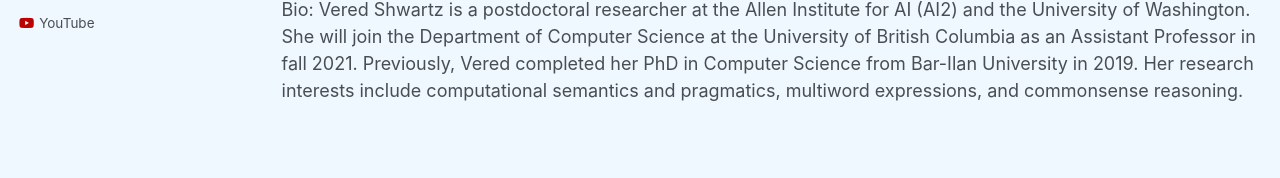
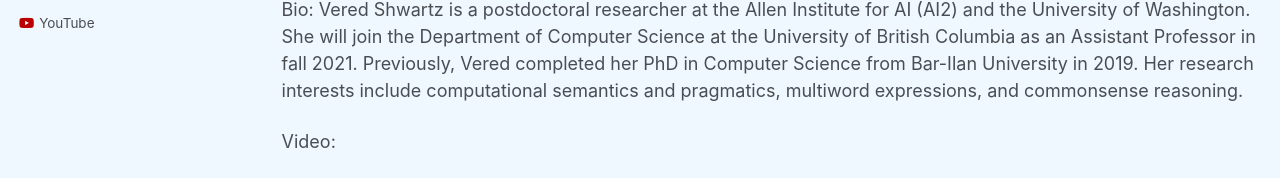
Before and after one commit to WING-NUS/nlp-seminar, a Jekyll site: the page built from _pages/speaker-vered.md, in a window 1280 px wide and 1400 px high. Shown: the part 562-740 px from the top of the window. Built offline with Jekyll 4.4.1, drawn with Linux system fonts in a browser that asks for light colours; grey boxes are pictures that could not be loaded.

Commit message:
update vered

```diff
--- a/_pages/speaker-vered.md
+++ b/_pages/speaker-vered.md
@@ -12,3 +12,13 @@ Title: Commonsense Knowledge and Reasoning in Natural Language
 Abstract: Natural language understanding models are trained on a sample of the real-world situations they may encounter. Commonsense and world knowledge, language, and reasoning skills can help them address unknown situations sensibly. In this talk I will discuss two lines of work, addressing knowledge and reasoning respectively. I will first present a method for discovering relevant knowledge which is unstated but may be required for solving a particular problem, through a process of asking information seeking questions. I will then discuss nonmonotonic reasoning in natural language, a core human reasoning ability that has been studied in classical AI but mostly overlooked in modern NLP. I will talk about several recent papers addressing abductive reasoning (reasoning about plausible explanations), counterfactual reasoning (what if?) and defeasible reasoning (updating beliefs given additional information). Finally, I will discuss open problems and future directions in building NLP models with commonsense reasoning abilities.
 
 Bio: Vered Shwartz is a postdoctoral researcher at the Allen Institute for AI (AI2) and the University of Washington. She will join the Department of Computer Science at the University of British Columbia as an Assistant Professor in fall 2021. Previously, Vered completed her PhD in Computer Science from Bar-Ilan University in 2019. Her research interests include computational semantics and pragmatics, multiword expressions, and commonsense reasoning.
+
+Video:
+ <p>
+    <iframe width="560" height="315" src="https://www.youtube.com/embed/L5CaFBRiRw4" frameborder="0" allow="autoplay; encrypted-media" allowfullscreen></iframe>
+ </p>
+
+Slides:
+ <p>
+    <script async class="speakerdeck-embed" data-id="06767fb8ae2d4a8bb9b538ae08b10bb8" data-ratio="1.29456384323641" src="//speakerdeck.com/assets/embed.js"></script>
+ </p>
```
Also changed, not shown: _pages/about.md (+9 -0 lines).
